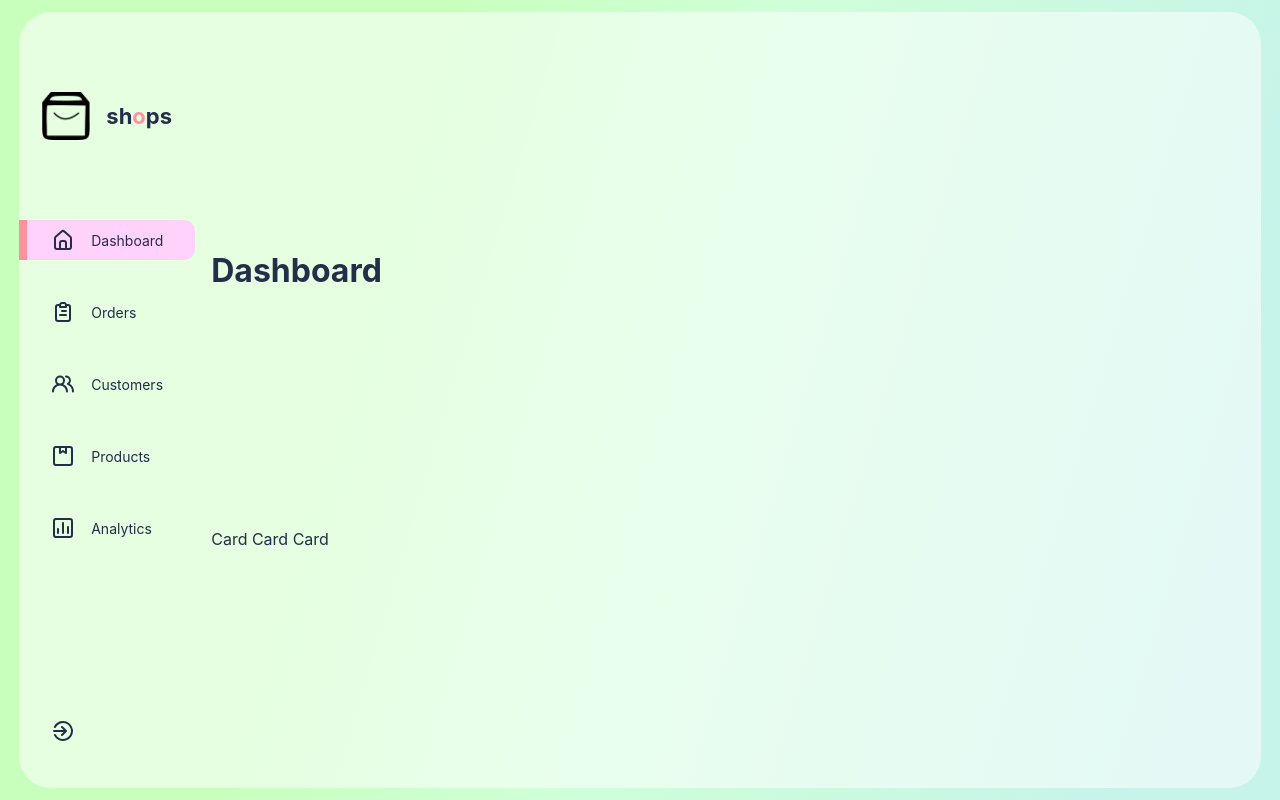
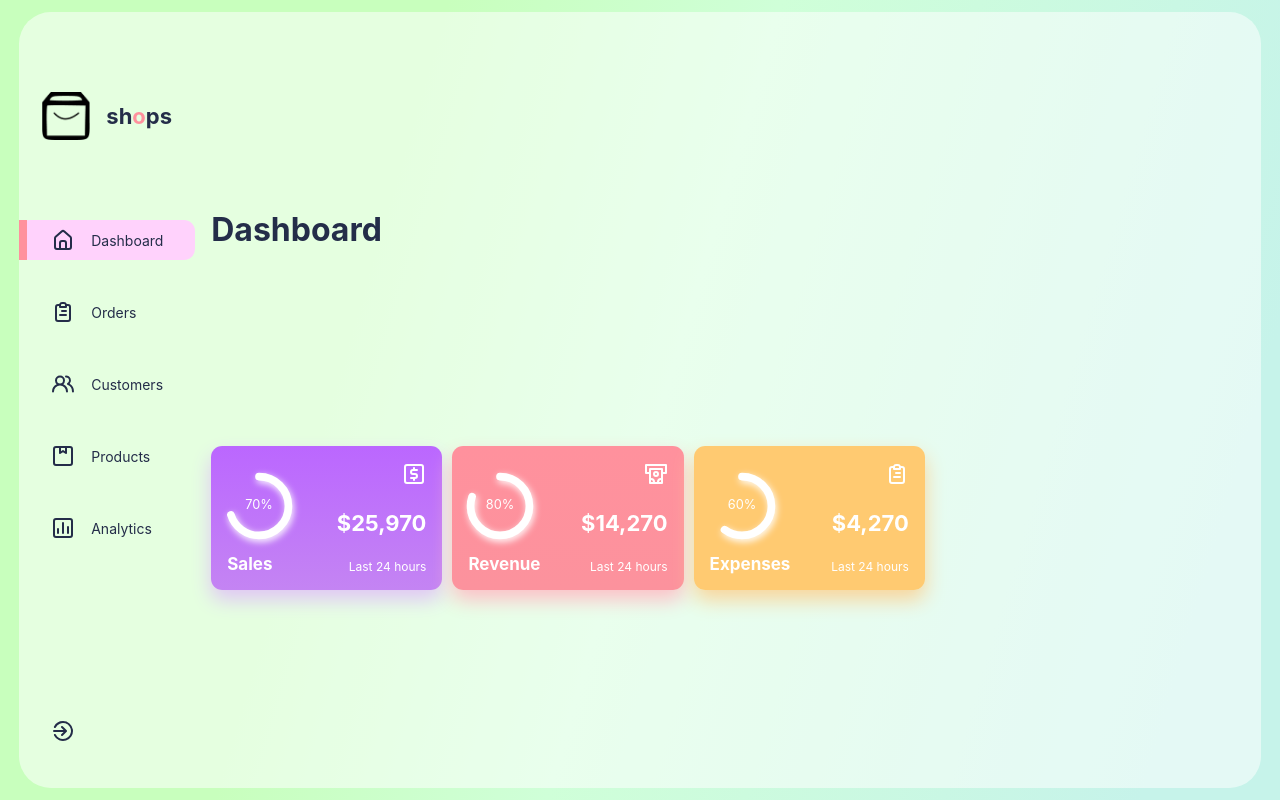
Before and after one commit to sebastiap/MyLifeControlPanel, a React (Create React App) app: page / in a window 1280 px wide. Built offline with nearby package versions, Linux system fonts and the light colour scheme.

Commit message:
Cards Finished

```diff
--- a/src/Data/Data.js
+++ b/src/Data/Data.js
@@ -41,15 +41,77 @@
   },
 ];
 
-  export const CardsData = [
-    {title: "Sales",
-    color: {backgroundColor: "linear-gradient(180deg,#bb67ff 0%, #c484f3 100%)",
-    boxShadow:"0px 10px 20px 0px #e0c6f5"},
-    bacValue:70,
+// Analytics Cards Data
+export const cardsData = [
+  {
+    title: "Sales",
+    color: {
+      backGround: "linear-gradient(180deg, #bb67ff 0%, #c484f3 100%)",
+      boxShadow: "0px 10px 20px 0px #e0c6f5",
+    },
+    barValue: 70,
     value: "25,970",
-    //png: UilUsdSquare,
-    series: [{
-      name:"Sales",
-      data: [31,40,28,51,42,109,100]
-    }]},
-    {},{}]
+    png: UilUsdSquare,
+    series: [
+      {
+        name: "Sales",
+        data: [31, 40, 28, 51, 42, 109, 100],
+      },
+    ],
+  },
+  {
+    title: "Revenue",
+    color: {
+      backGround: "linear-gradient(180deg, #FF919D 0%, #FC929D 100%)",
+      boxShadow: "0px 10px 20px 0px #FDC0C7",
+    },
+    barValue: 80,
+    value: "14,270",
+    png: UilMoneyWithdrawal,
+    series: [
+      {
+        name: "Revenue",
+        data: [10, 100, 50, 70, 80, 30, 40],
+      },
+    ],
+  },
+  {
+    title: "Expenses",
+    color: {
+      backGround:
+        "linear-gradient(rgb(248, 212, 154) -146.42%, rgb(255 202 113) -46.42%)",
+      boxShadow: "0px 10px 20px 0px #F9D59B",
+    },
+    barValue: 60,
+    value: "4,270",
+    png: UilClipboardAlt,
+    series: [
+      {
+        name: "Expenses",
+        data: [10, 25, 15, 30, 12, 15, 20],
+      },
+    ],
+  },
+];
+
+// Recent Update Card Data
+export const UpdatesData = [
+  {
+    img: img1,
+    name: "Andrew Thomas",
+    noti: "has ordered Apple smart watch 2500mh battery.",
+    time: "25 seconds ago",
+  },
+  {
+    img: img2,
+    name: "James Bond",
+    noti: "has received Samsung gadget for charging battery.",
+    time: "30 minutes ago",
+  },
+  {
+    img: img3,
+    name: "Iron Man",
+    noti: "has ordered Apple smart watch, samsung Gear 2500mh battery.",
+    time: "2 hours ago",
+  },
+];
--- /dev/null
+++ b/src/components/Card/Card.css
@@ -0,0 +1,105 @@
+.CompactCard {
+    display: flex;
+    flex: 1;
+    height: 7rem !important;
+    border-radius: 0.7rem;
+    color: white;
+    padding: 1rem;
+    position: relative;
+    cursor: pointer;
+  }
+  .CompactCard:hover {
+    box-shadow: none !important;
+  }
+
+  /* radial bar */
+  .radialBar {
+    flex: 1 1;
+    display: flex;
+    flex-direction: column;
+    justify-content: flex-end;
+    gap: 1rem;
+  }
+  .CircularProgressbar {
+    width: 4rem !important;
+    overflow: visible;
+  }
+  .CircularProgressbar-path {
+    stroke: white !important;
+    stroke-width: 12px !important;
+    filter: drop-shadow(2px 4px 6px white);
+  }
+  .CircularProgressbar-trail {
+    display: none;
+  }
+  .CircularProgressbar-text {
+    fill: white !important;
+  }
+
+  .radialBar > span {
+    font-size: 17px;
+    font-weight: bold;
+  }
+
+  /* sideDetail*/
+  .detail {
+    flex: 1;
+    display: flex;
+    flex-direction: column;
+    align-items: flex-end;
+    justify-content: space-between;
+  }
+
+  .detail > span:nth-child(2) {
+    font-size: 22px;
+    font-weight: bold;
+  }
+  .detail > span:nth-child(3) {
+    font-size: 12px;
+  }
+
+  /* ExpandedCard */
+  .ExpandedCard {
+    position: absolute;
+    width: 60%;
+    height: 70vh;
+    z-index: 9;
+    left: 13rem;
+    border-radius: 1rem;
+    display: flex;
+    flex-direction: column;
+    align-items: center;
+    justify-content: space-around;
+    padding: 1rem;
+  }
+  .ExpandedCard > span:nth-of-type(1) {
+    color: white;
+    font-size: 26px;
+    font-weight: bold;
+    text-shadow: 0px 0px 15px white;
+  }
+  .ExpandedCard > span:nth-of-type(2) {
+    color: rgb(236, 236, 236);
+    font-size: 15px;
+  }
+
+  .chartContainer {
+    width: 70%;
+  }
+
+  @media screen and (max-width: 1200px) {
+    .ExpandedCard {
+      top: 2rem;
+      height: 45vh;
+      left: 6rem;
+    }
+  }
+
+  @media screen and (max-width: 768px) {
+    .ExpandedCard {
+      top: 8rem;
+      height: 50%;
+      left: 25px;
+      width: 80%;
+    }
+  }
--- /dev/null
+++ b/src/components/Card/Card.jsx
@@ -0,0 +1,127 @@
+import React, { useState } from "react";
+import "./Card.css";
+import { CircularProgressbar } from "react-circular-progressbar";
+import "react-circular-progressbar/dist/styles.css";
+import { motion, AnimateSharedLayout } from "framer-motion";
+import { UilTimes } from "@iconscout/react-unicons";
+import Chart from "react-apexcharts";
+
+// parent Card
+
+const Card = (props) => {
+  const [expanded, setExpanded] = useState(false);
+  return (
+    <AnimateSharedLayout>
+      {expanded ? (
+        <ExpandedCard param={props} setExpanded={() => setExpanded(false)} />
+      ) : (
+        <CompactCard param={props} setExpanded={() => setExpanded(true)} />
+      )}
+    </AnimateSharedLayout>
+  );
+};
+
+// Compact Card
+function CompactCard({ param, setExpanded }) {
+  const Png = param.png;
+  return (
+    <motion.div
+      className="CompactCard"
+      style={{
+        background: param.color.backGround,
+        boxShadow: param.color.boxShadow,
+      }}
+      layoutId="expandableCard"
+      onClick={setExpanded}
+    >
+      <div className="radialBar">
+        <CircularProgressbar
+          value={param.barValue}
+          text={`${param.barValue}%`}
+        />
+        <span>{param.title}</span>
+      </div>
+      <div className="detail">
+        <Png />
+        <span>${param.value}</span>
+        <span>Last 24 hours</span>
+      </div>
+    </motion.div>
+  );
+}
+
+// Expanded Card
+function ExpandedCard({ param, setExpanded }) {
+  const data = {
+    options: {
+      chart: {
+        type: "area",
+        height: "auto",
+      },
+
+      dropShadow: {
+        enabled: false,
+        enabledOnSeries: undefined,
+        top: 0,
+        left: 0,
+        blur: 3,
+        color: "#000",
+        opacity: 0.35,
+      },
+
+      fill: {
+        colors: ["#fff"],
+        type: "gradient",
+      },
+      dataLabels: {
+        enabled: false,
+      },
+      stroke: {
+        curve: "smooth",
+        colors: ["white"],
+      },
+      tooltip: {
+        x: {
+          format: "dd/MM/yy HH:mm",
+        },
+      },
+      grid: {
+        show: true,
+      },
+      xaxis: {
+        type: "datetime",
+        categories: [
+          "2018-09-19T00:00:00.000Z",
+          "2018-09-19T01:30:00.000Z",
+          "2018-09-19T02:30:00.000Z",
+          "2018-09-19T03:30:00.000Z",
+          "2018-09-19T04:30:00.000Z",
+          "2018-09-19T05:30:00.000Z",
+          "2018-09-19T06:30:00.000Z",
+        ],
+      },
+    },
+  };
+
+  return (
+    <motion.div
+      className="ExpandedCard"
+      style={{
+        background: param.color.backGround,
+        boxShadow: param.color.boxShadow,
+      }}
+      layoutId="expandableCard"
+    >
+      <div style={{ alignSelf: "flex-end", cursor: "pointer", color: "white" }}>
+        <UilTimes onClick={setExpanded} />
+      </div>
+        <span>{param.title}</span>
+      <div className="chartContainer">
+        <Chart options={data.options} series={param.series} type="area" />
+      </div>
+      <span>Last 24 hours</span>
+    </motion.div>
+  );
+}
+
+export default Card;
--- a/src/components/Cards/Cards.css
+++ b/src/components/Cards/Cards.css
@@ -0,0 +1,23 @@
+.Cards {
+    display: flex;
+    gap: 10px;
+  }
+  .parentContainer{
+    width: 100%;
+  }
+
+  @media screen and (max-width: 1200px) {
+    .Cards{
+      flex-direction: column;
+    }
+    .parentContainer{
+      height: 9rem;
+    }
+  }
+
+  @media screen and (max-width: 768px)
+  {
+    .Cards{
+      width: 90%;
+    }
+  }
--- a/src/components/Cards/Cards.jsx
+++ b/src/components/Cards/Cards.jsx
@@ -1,11 +1,28 @@
-import React from 'react';
+import React from "react";
+import "./Cards.css";
+import { cardsData } from "../../Data/Data";
+
+import Card from "../Card/Card";
 
 const Cards = () => {
-    return(<div className="Cards">
-        Card
-        Card
-        Card
-    </div>)
-}
+  return (
+    <div className="Cards">
+      {cardsData.map((card, id) => {
+        return (
+          <div className="parentContainer" key={id}>
+            <Card
+              title={card.title}
+              color={card.color}
+              barValue={card.barValue}
+              value={card.value}
+              png={card.png}
+              series={card.series}
+            />
+          </div>
+        );
+      })}
+    </div>
+  );
+};
 
 export default Cards;
```
Lines whose indentation alone changed are shown as unchanged.
